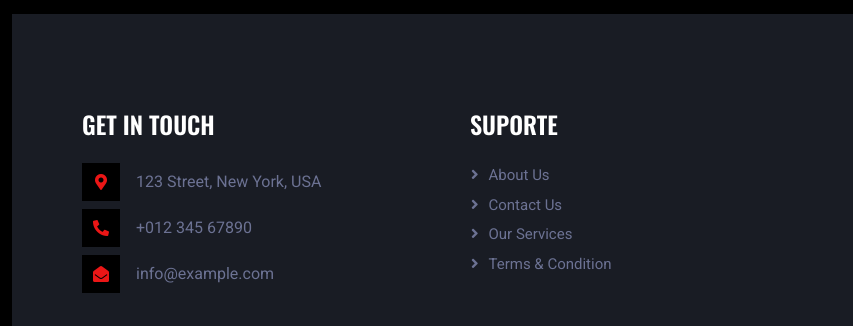
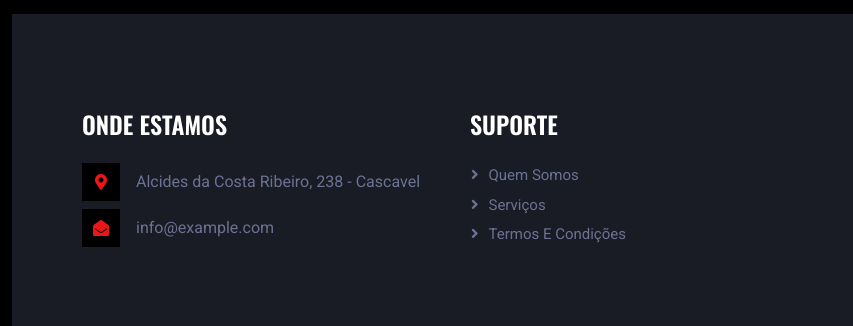
Before and after one commit to cmteaoliveira/Barbearia-site, a plain HTML site: page index.html in a window 1280 px wide. Shown: the part 4643-4969 px from the top of the page, 0-853 px from the left. Drawn offline with nearby package versions, Linux system fonts and the light colour scheme.

Commit message:
Update index.html

```diff
--- a/index.html
+++ b/index.html
@@ -295,16 +295,12 @@
                     </div>
                 </div>
                 <div class="col-lg-6 wow fadeIn" data-wow-delay="0.5s">
-                    <h1 class="text-uppercase mb-4">Uma Barbearia clássica Preparada para os dias modernos!</h1>
-                    <p>Nossa jornada começa com a paixão por preservar a essência das barbearias clássicas, onde a arte da navalha e da tesoura é sagrada. Com uma herança enraizada, trazemos para você um ambiente acolhedor que faz referência a tempos passados.</p>
+                    <h1 class="text-uppercase mb-4">Maciel é o criador da Old Times Barbearia Clássica</h1>
+                    <p>É um prazer compartilhar um pouco da minha jornada como o fundador e criador da Old Times Barbearia Clássica. Aqui, não estou apenas moldando cabelos e barbas, mas criando uma experiência autêntica que une o melhor do passado com a modernidade.</p>
                     <p class="mb-4">A Old Times não é apenas um lugar para cuidar da aparência, mas também um refúgio para o homem. Enquanto você desfruta de nossos serviços, pode relaxar em um ambiente cuidadosamente projetado, onde conforto e estilo se unem.</p>
                     <div class="row g-4">
                         <div class="col-md-6">
                             <h3 class="text-uppercase mb-3">Desde 2010</h3>
-                            <p class="mb-0">Tempor erat elitr rebum at clita. Diam dolor diam ipsum sit. Aliqu diam amet diam et eos.</p>
-                        </div>
-                        <div class="col-md-6">
-                            <h3 class="text-uppercase mb-3">1000+ clientes</h3>
                             <p class="mb-0">Tempor erat elitr rebum at clita. Diam dolor diam ipsum sit. Aliqu diam amet diam et eos.</p>
                         </div>
                     </div>
@@ -404,18 +400,12 @@
         <div class="container py-5">
             <div class="row g-5">
                 <div class="col-lg-4 col-md-6">
-                    <h4 class="text-uppercase mb-4">Get In Touch</h4>
+                    <h4 class="text-uppercase mb-4">Onde estamos</h4>
                     <div class="d-flex align-items-center mb-2">
                         <div class="btn-square bg-dark flex-shrink-0 me-3">
                             <span class="fa fa-map-marker-alt text-primary"></span>
                         </div>
-                        <span>123 Street, New York, USA</span>
-                    </div>
-                    <div class="d-flex align-items-center mb-2">
-                        <div class="btn-square bg-dark flex-shrink-0 me-3">
-                            <span class="fa fa-phone-alt text-primary"></span>
-                        </div>
-                        <span>+012 345 67890</span>
+                        <span>Alcides da Costa Ribeiro, 238 - Cascavel</span>
                     </div>
                     <div class="d-flex align-items-center">
                         <div class="btn-square bg-dark flex-shrink-0 me-3">
@@ -426,10 +416,9 @@
                 </div>
                 <div class="col-lg-4 col-md-6">
                     <h4 class="text-uppercase mb-4">Suporte</h4>
-                    <a class="btn btn-link" href="">About Us</a>
-                    <a class="btn btn-link" href="">Contact Us</a>
-                    <a class="btn btn-link" href="">Our Services</a>
-                    <a class="btn btn-link" href="">Terms & Condition</a>
+                    <a class="btn btn-link" href="">Quem somos</a>
+                    <a class="btn btn-link" href="">Serviços</a>
+                    <a class="btn btn-link" href="">Termos e Condições</a>
                 </div>
                 <div class="col-lg-4 col-md-6">
                     <h4 class="text-uppercase mb-4">Receba uma bera grátis</h4>
```
